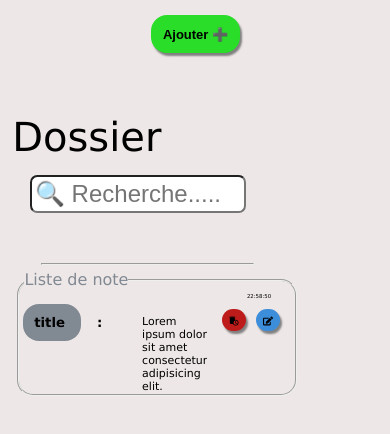
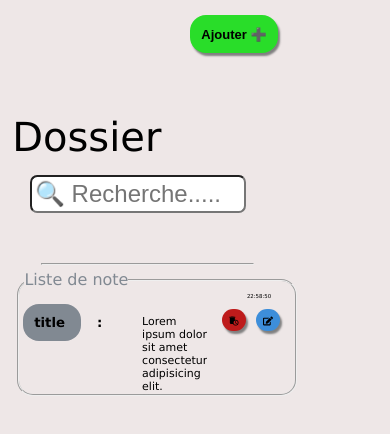
Before and after one commit to Abombidus/noteApp, a React (Vite) app: page / in a window 390 px wide. Shown: the top 434 px of the page. Built offline with nearby package versions, Linux system fonts and the light colour scheme.

Commit message:
commit=4

```diff
--- a/src/components/home/home.css
+++ b/src/components/home/home.css
@@ -106,7 +106,7 @@ h5::after {
   }
   #btnAdd {
     position: relative;
-    right: 6.7rem;
+    right: 4.3rem;
     width: auto;
     height: auto;
     font-size: 13px;
```
